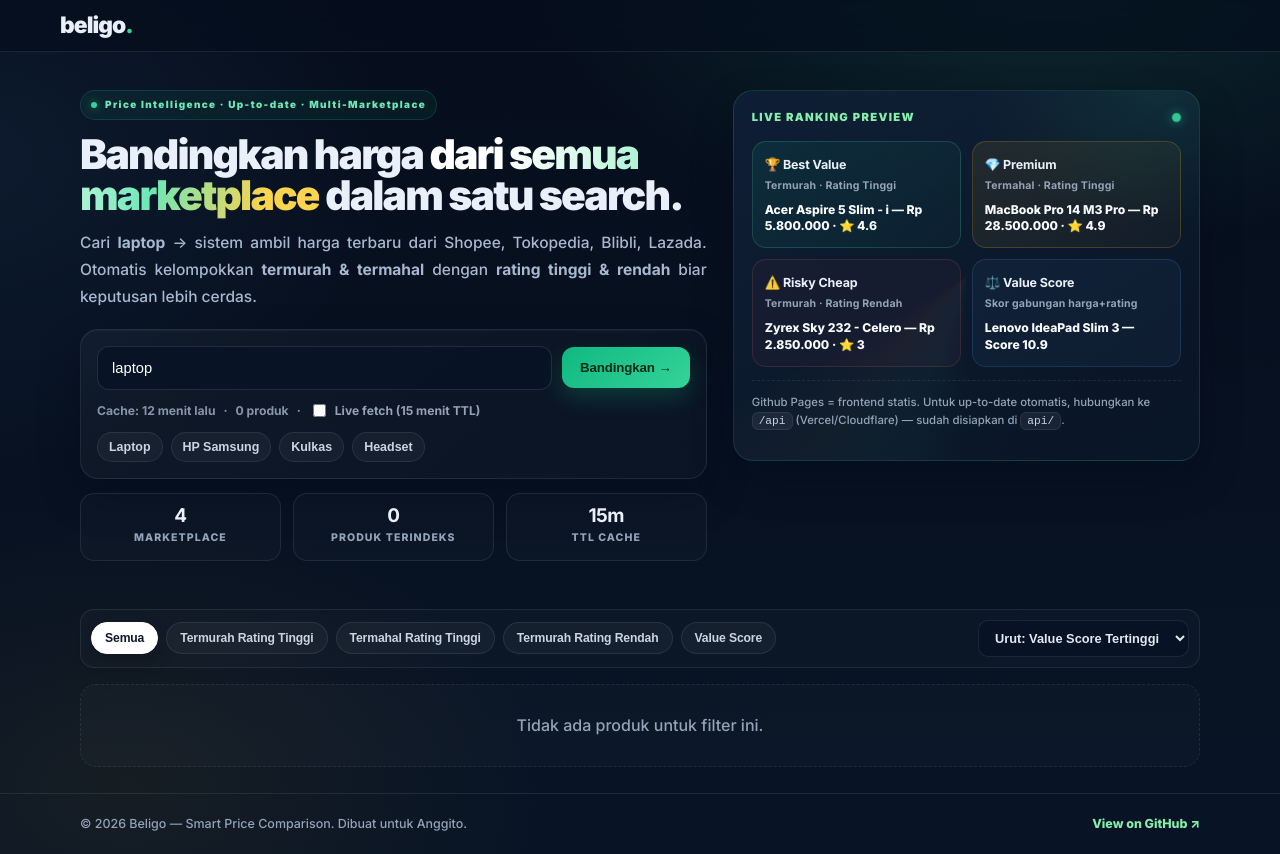
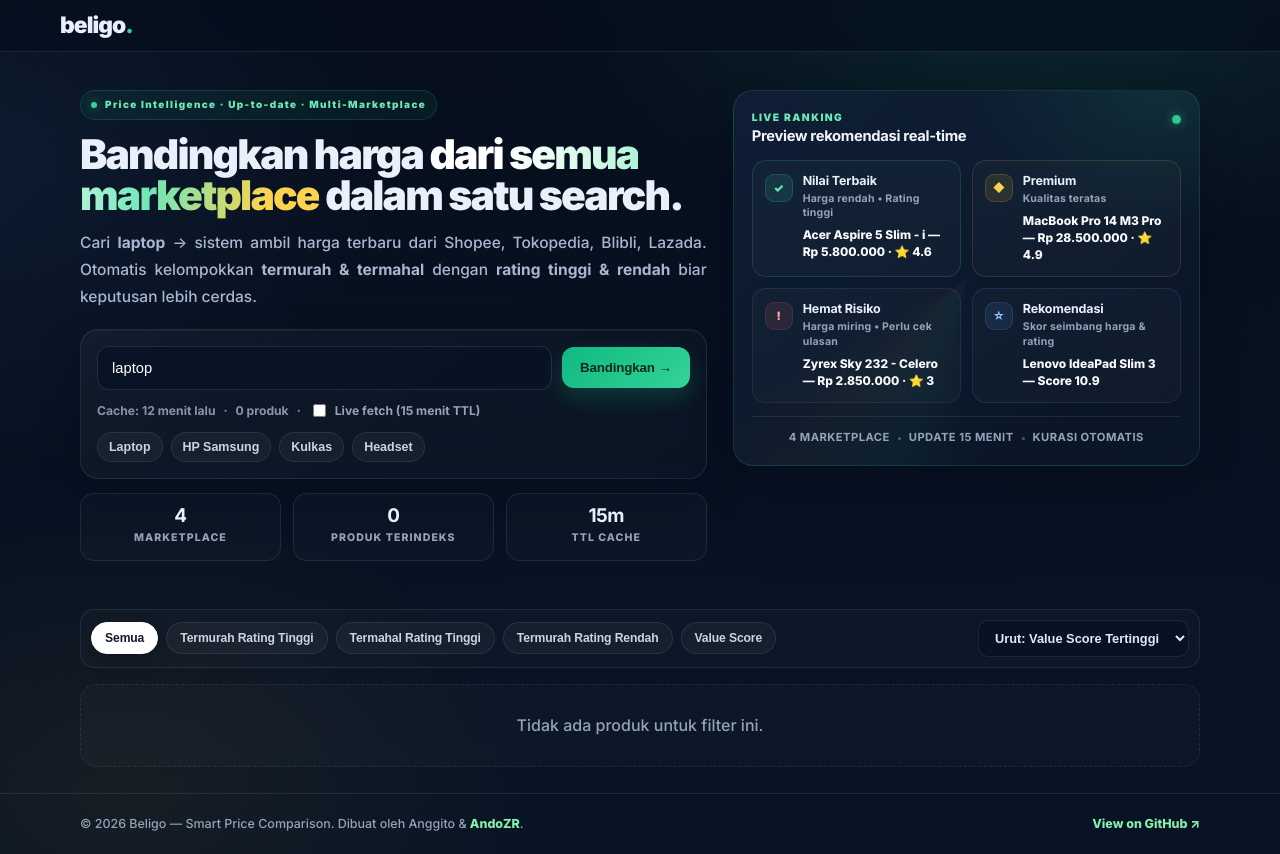
Before and after one commit to Anggito09/beligo, a website: page index.html in a window 1280 px wide. Drawn offline with Linux system fonts and the light colour scheme.

Commit message:
feat: professionalize home hero-card, concise README, add AndoZR contributor

```diff
--- a/index.html
+++ b/index.html
@@ -52,16 +52,18 @@
 
     <div class="hero-card">
       <div class="card-head">
-        <span>Live Ranking Preview</span>
-        <span class="dot"></span>
+        <div><span class="card-kicker">Live Ranking</span><strong>Preview rekomendasi real-time</strong></div>
+        <span class="dot" aria-hidden="true"></span>
       </div>
       <div class="quadrants">
-        <div class="quad best"><b>🏆 Best Value</b><small>Termurah · Rating Tinggi</small><strong id="previewBest">Lenovo IdeaPad — Rp 6.2jt · ⭐ 4.9</strong></div>
-        <div class="quad premium"><b>💎 Premium</b><small>Termahal · Rating Tinggi</small><strong id="previewPremium">MacBook Pro — Rp 28.5jt · ⭐ 4.9</strong></div>
-        <div class="quad risky"><b>⚠️ Risky Cheap</b><small>Termurah · Rating Rendah</small><strong id="previewRisky">Laptop Axioo — Rp 3.1jt · ⭐ 3.2</strong></div>
-        <div class="quad balanced"><b>⚖️ Value Score</b><small>Skor gabungan harga+rating</small><strong id="previewScore">Asus Vivobook — Score 8.7</strong></div>
+        <div class="quad best"><div class="quad-icon">✓</div><div><b>Nilai Terbaik</b><small>Harga rendah • Rating tinggi</small><strong id="previewBest">Acer Aspire 5 — Rp 5.8jt • 4.6</strong></div></div>
+        <div class="quad premium"><div class="quad-icon">◆</div><div><b>Premium</b><small>Kualitas teratas</small><strong id="previewPremium">MacBook Pro 14 — Rp 28.5jt • 4.9</strong></div></div>
+        <div class="quad risky"><div class="quad-icon">!</div><div><b>Hemat Risiko</b><small>Harga miring • Perlu cek ulasan</small><strong id="previewRisky">Zyrex Sky 232 — Rp 2.85jt • 3.0</strong></div></div>
+        <div class="quad balanced"><div class="quad-icon">☆</div><div><b>Rekomendasi</b><small>Skor seimbang harga & rating</small><strong id="previewScore">Lenovo IdeaPad Slim 3 — Skor 10.9</strong></div></div>
       </div>
-      <p class="card-foot">Github Pages = frontend statis. Untuk up-to-date otomatis, hubungkan ke <code>/api</code> (Vercel/Cloudflare) — sudah disiapkan di <code>api/</code>.</p>
+      <div class="hero-card-foot">
+        <span>4 marketplace</span><i></i><span>Update 15 menit</span><i></i><span>Kurasi otomatis</span>
+      </div>
     </div>
   </div>
 </section>
@@ -93,7 +95,7 @@
 
 <footer class="footer">
   <div class="container footer-inner">
-    <span>© 2026 Beligo — Smart Price Comparison. Dibuat untuk Anggito.</span>
+    <span>© 2026 Beligo — Smart Price Comparison. Dibuat oleh Anggito & <a href="https://github.com/AndoZR" target="_blank" rel="noreferrer">AndoZR</a>.</span>
     <a href="https://github.com/Anggito09/beligo" target="_blank">View on GitHub ↗</a>
   </div>
 </footer>
--- a/package.json
+++ b/package.json
@@ -2,6 +2,8 @@
   "name": "beligo",
   "version": "0.1.0",
   "description": "Beligo — Smart Price Comparison & Shopping Decision Platform",
+  "author": "Anggito",
+  "contributors": ["Anggito <https://github.com/Anggito09>", "AndoZR <https://github.com/AndoZR>"],
   "type": "module",
   "scripts": {
     "dev": "npx serve . -l 3000",
--- a/style.css
+++ b/style.css
@@ -165,29 +165,42 @@
 .hero-card > *{position:relative;z-index:1}
 @keyframes spin{to{transform:rotate(360deg)}}
 .card-head{
-  display:flex;justify-content:space-between;align-items:center;
-  margin-bottom:14px;font-weight:900;font-size:.70rem;letter-spacing:.12em;text-transform:uppercase;color:#86efac
+  display:flex;justify-content:space-between;align-items:flex-start;gap:12px;
+  margin-bottom:14px;
 }
-.dot{width:9px;height:9px;border-radius:50%;background:var(--accent);box-shadow:0 0 12px rgba(52,211,153,.65);animation:pulse 1.6s ease-in-out infinite}
+.card-kicker{display:block;font-weight:900;font-size:.64rem;letter-spacing:.14em;text-transform:uppercase;color:#6ee7b7}
+.card-head strong{display:block;margin-top:3px;font-size:.92rem;letter-spacing:-.02em;line-height:1.2;color:#f1f5f9}
+.dot{width:9px;height:9px;flex:0 0 9px;margin-top:6px;border-radius:50%;background:var(--accent);box-shadow:0 0 12px rgba(52,211,153,.65);animation:pulse 1.6s ease-in-out infinite}
 @keyframes pulse{0%,100%{opacity:1;transform:scale(1)}50%{opacity:.6;transform:scale(.92)}}
 .quadrants{display:grid;grid-template-columns:1fr 1fr;gap:11px}
 .quad{
+  display:grid;grid-template-columns:28px 1fr;gap:10px;align-items:start;
   padding:13px 12px;border-radius:14px;border:1px solid var(--line);
-  background:rgba(255,255,255,.025);transition:transform .18s, border-color .18s;
+  background:rgba(255,255,255,.025);transition:transform .18s, border-color .18s, background .18s;
 }
-.quad:hover{transform:translateY(-2px)}
-.quad b{display:block;font-size:.78rem;letter-spacing:-.01em}
-.quad small{display:block;color:var(--muted);font-size:.66rem;margin:3px 0 7px;font-weight:700;letter-spacing:.02em}
-.quad strong{display:block;font-size:.76rem;line-height:1.35;color:#f8fafc;font-weight:800}
-.quad.best{border-color:rgba(52,211,153,.22);background:linear-gradient(135deg,rgba(16,185,129,.10),rgba(16,185,129,.04))}
-.quad.premium{border-color:rgba(251,191,36,.18);background:linear-gradient(135deg,rgba(251,191,36,.09),rgba(251,191,36,.03))}
-.quad.risky{border-color:rgba(248,113,113,.14);background:rgba(248,113,113,.04)}
-.quad.balanced{border-color:rgba(96,165,250,.16);background:rgba(96,165,250,.05)}
-.card-foot{
-  margin-top:13px;padding-top:12px;border-top:1px dashed var(--line);
-  color:var(--muted);font-size:.71rem;line-height:1.6
+.quad:hover{transform:translateY(-2px);border-color:rgba(148,163,184,.22)}
+.quad-icon{
+  display:grid;place-items:center;width:28px;height:28px;border-radius:9px;
+  background:rgba(255,255,255,.06);border:1px solid var(--line);
+  font-size:.72rem;font-weight:900;color:#cbd5e1;
 }
-.card-foot code{padding:2px 6px;border-radius:6px;background:rgba(255,255,255,.06);border:1px solid var(--line);color:#cbd5e1;font-size:.70rem}
+.quad.best .quad-icon{background:rgba(52,211,153,.12);border-color:rgba(52,211,153,.20);color:#6ee7b7}
+.quad.premium .quad-icon{background:rgba(251,191,36,.11);border-color:rgba(251,191,36,.18);color:#fcd34d}
+.quad.risky .quad-icon{background:rgba(248,113,113,.10);border-color:rgba(248,113,113,.14);color:#fca5a5}
+.quad.balanced .quad-icon{background:rgba(96,165,250,.10);border-color:rgba(96,165,250,.16);color:#93c5fd}
+.quad b{display:block;font-size:.78rem;letter-spacing:-.01em;line-height:1.2}
+.quad small{display:block;color:var(--muted);font-size:.66rem;margin:3px 0 7px;font-weight:700;letter-spacing:.02em;line-height:1.35}
+.quad strong{display:block;font-size:.75rem;line-height:1.4;color:#f8fafc;font-weight:800}
+.quad.best{border-color:rgba(52,211,153,.18)}
+.quad.premium{border-color:rgba(251,191,36,.14)}
+.quad.risky{border-color:rgba(248,113,113,.12)}
+.quad.balanced{border-color:rgba(96,165,250,.14)}
+.hero-card-foot{
+  display:flex;align-items:center;justify-content:center;gap:8px;flex-wrap:wrap;
+  margin-top:13px;padding-top:12px;border-top:1px solid var(--line);
+  color:var(--muted);font-size:.70rem;font-weight:700;letter-spacing:.04em;text-transform:uppercase;
+}
+.hero-card-foot i{width:3px;height:3px;border-radius:50%;background:rgba(148,163,184,.45)}
 
 /* SECTION */
 .section{padding:26px 0}
```
Also changed, not shown: CONTRIBUTORS.md (added, +4 -0 lines), README.md.
